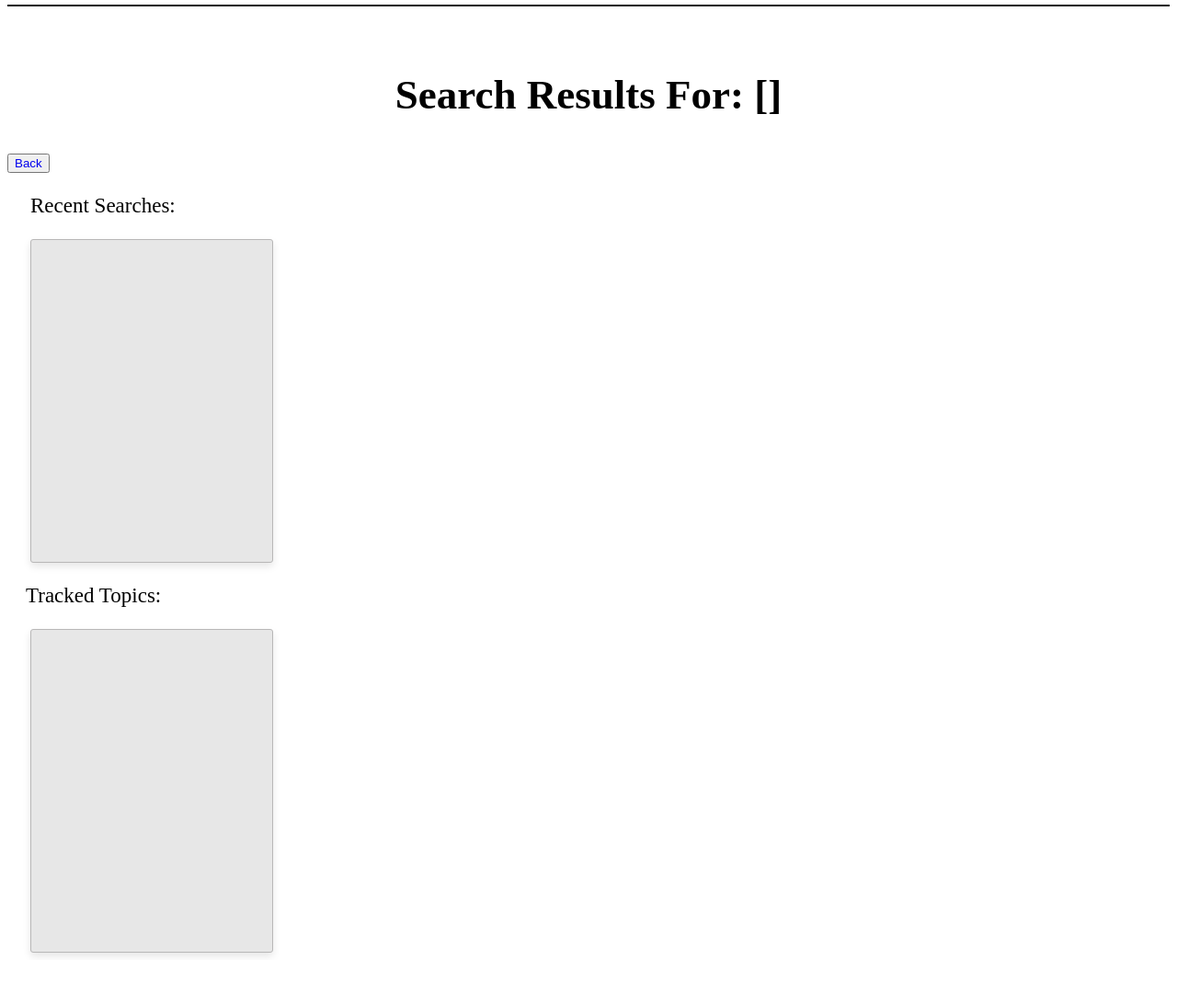
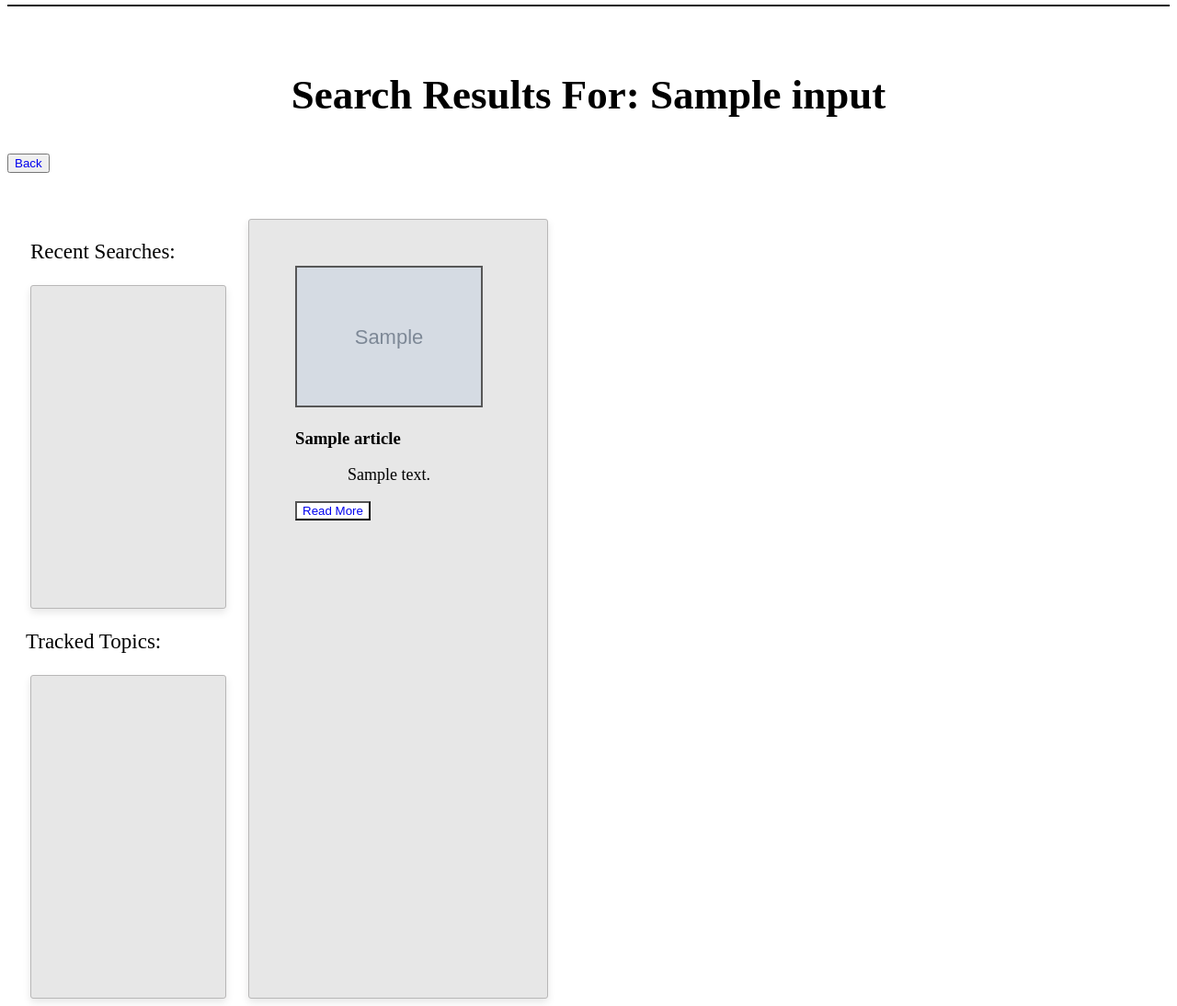
Before and after one commit to IzMo2000/TopicTide, a Flask app: template templates/results.html in a window 1280 px wide. Shown: the part 168-1262 px from the top of the page at 92% size. Before the commit the page ends 1208 px from the top, so only its background shows below. Run offline with Flask 3, Linux system fonts and the light colour scheme; the template is opened without the code that fills it: most values are stand-ins (such as "Sample title", 1, 10 or a date in 2020); grey boxes marked "Sample" are stand-in pictures.

Commit message:
implemented search

```diff
--- a/app.py
+++ b/app.py
@@ -2,7 +2,7 @@ from flask import Flask, render_template, url_for, flash, redirect, request
 from flask_behind_proxy import FlaskBehindProxy
 from forms import RegistrationForm, LoginForm, SearchForm
 
-from news import randompopular
+from news import randompopular, search_keyword
 #>>>>>>> 9e60eabf43724e7f5234824520fc9084fb34945b
 
 app = Flask(__name__)
@@ -121,23 +121,28 @@ def home():
 
         # redirect to topic expansion
 
+    # generate articles for home page
+    populararts = randompopular()
     # validate search form on submit
     if form.validate_on_submit():
 
-        # make call to api to retrieve news stories based on form
 
-        # display stories onto page
+
 
         # update recent searches section
         pass    # temp stub
 
-    populararts = randompopular()
 
     return render_template("home.html", populararts = populararts)
 
-@app.route("/results")
+@app.route("/results", methods=['GET', 'POST'])
 def results():
-    return render_template("results.html")
+
+    if request.method == 'POST':
+        search = request.form['userInput']
+        articles = search_keyword(search)
+
+    return render_template("results.html", articles = articles, input = search)
 
 # define tracking page
 @app.route("/tracking", methods=['GET', 'POST'])
--- a/templates/layout.html
+++ b/templates/layout.html
@@ -16,6 +16,7 @@
     </a>
     <h1 class = "title">TOPIC TIDE</h1>
 </div>
+{% if request.endpoint not in ['start', 'index', 'login1', 'signup'] %}
     <div class="navbar">
         <div class="hamburger-menu" onclick="toggleMenu()">
           <div class="bar"></div>
@@ -38,8 +39,12 @@
         }
       </script>
 </header>
+{% else %}
+<p></p>
+{% endif %}
     <hr>
     <main>
+
     {% block content %}{% endblock %}
 </main>
 </body>
--- a/templates/results.html
+++ b/templates/results.html
@@ -1,13 +1,49 @@
 {% extends "layout.html" %}
 {% block content %}
-<h2 style= "font-size: 45px;">Search Results For: []</h2>
+<h2 style= "font-size: 45px;">Search Results For: {{input}}</h2>
 <button type = "button"> <a href = "/home"> Back </a> </button>
-<div style = "margin-left: 20px">
-    <p style = "text-align: left; margin-left:5px;"> Recent Searches:</p>
-    <div class = "card" style =  "margin: 0px 5px; width: 5%"> </div>
-    <p style = "text-align: left;"> Tracked Topics: </p>
-    <div class = "card" style =  "margin: 0px 5px; width: 5%"> </div>
+
+<div class="pagecontainer">
+    <div style="margin-left: 20px; margin-right: 30px;">
+      <p style="text-align: left; margin-left: 5px;">Recent Searches:</p>
+      <div class="card" style="margin: 0px 5px; width: 5%">
+        <!-- You can add your recent searches content here -->
+      </div>
+      <p style="text-align: left;">Tracked Topics:</p>
+      <div class="card" style="margin: 0px 5px; width: 5%">
+        <!-- You can add your tracked topics content here -->
+      </div>
     </div>
+    <div class="titlecontainer">
+      <!-- style="display: flex; margin-left: 50px; font-size: 25px; margin-bottom: 0px; -->
+      <div class="articles-container">
+            {% if articles %}
+            {% for article in articles %}
+            <div class="article">
+                {% if article['urlToImage'] %}
+              <img style = "border: 2px solid rgb(87, 87, 87);" class="thumbnail" src="{{ article['urlToImage'] }}" alt="{{ article['title'] }}">
+              {% else %}
+              <p></p>
+              {% endif %}
+              <h3>{{ article['title'] }}</h3>
+              {% if article['description'] %}
+              {% if article['description']|length <= 200 %}
+        <p style="font-size: 18px;">{{ article['description'] }}</p>
+    {% else %}
+      <p style="font-size: 18px;">{{ article['description'][:197] }}...</p>
+      {% endif %}
+      {% else %}
+      <p> </p>
+      {% endif %}
+      <button style="background-color: white;" type="button"><a href="{{ article['url'] }}">Read More</a></button>
+    </div>
+    {% endfor %}
+    {% else %}
+    <p>No popular articles found.</p>
+    {% endif %}
 
+</div>
+</div>
+</div>
 
 {% endblock %}
```
Also changed, not shown: templates/home.html (+6 -2 lines).
